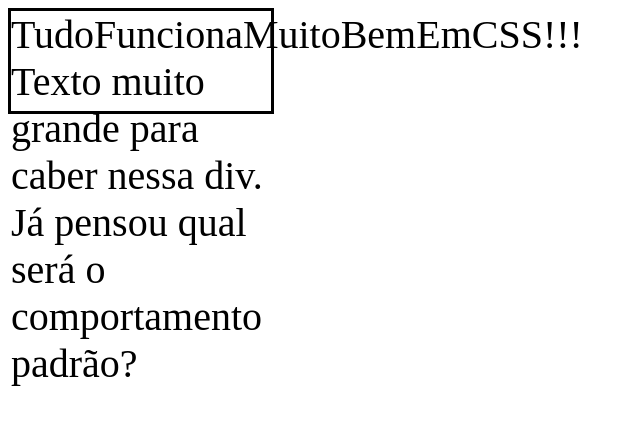
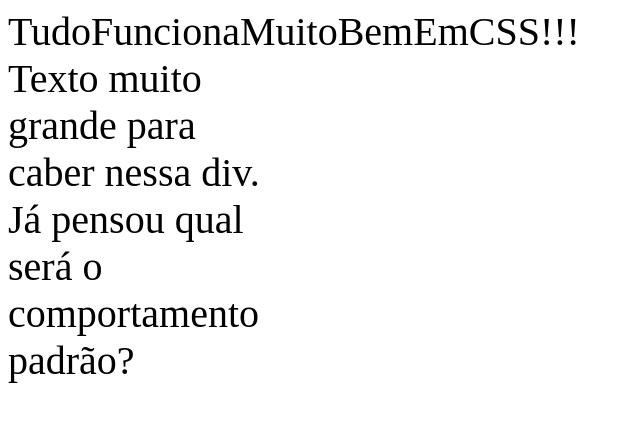
Before and after one commit to Livcrst/WEBMODERNO, a plain HTML site: page Fundamentos/Css/overflow.html in a window 1280 px wide. Shown: the whole page, without its empty margins (0-640 px from the left). Drawn offline with Linux system fonts and the light colour scheme.

Commit message:
start controllers

```diff
--- a/Fundamentos/Css/overflow.html
+++ b/Fundamentos/Css/overflow.html
@@ -8,7 +8,7 @@
             font-size: 40px;
             height: 100px;
             width: 260px;
-            border: solid 3px;
+            /* border: solid 3px; */
             /* overflow: hidden; Esconde o que passou do item */
             /* overflow: scroll; Cria um Scroll tanto para o eixo x, quanto para o eixo y, podendo setar também para um sentido especifico */
             /* Overflow é o conteudo extrapolar o tamanho do elemento.  */
```
